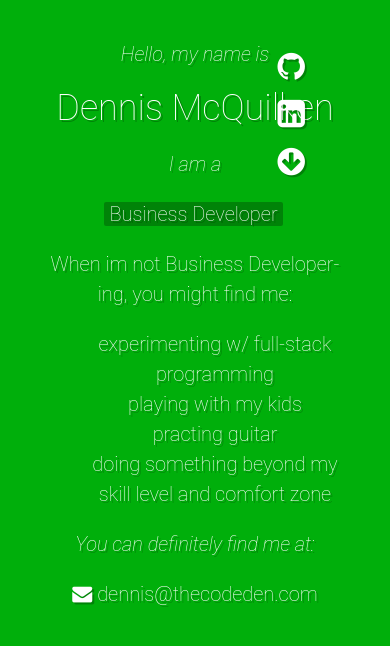
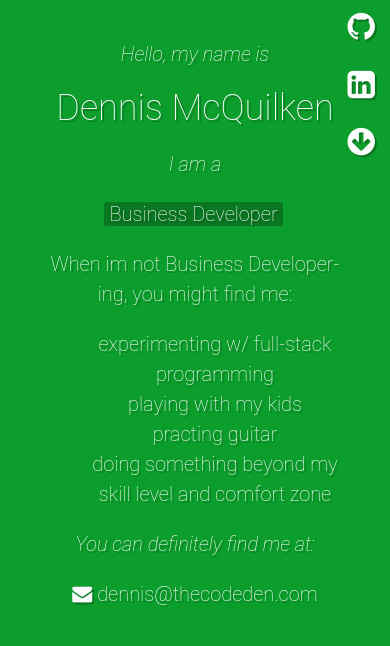
Before and after one commit to dmcquilken/thecodeden-public, a website: page www/index.html in a window 390 px wide. Drawn offline with nearby package versions, Linux system fonts and the light colour scheme; files whose address does not match are found by name.

Commit message:
changes for mobile layout

```diff
--- a/www/css/site.css
+++ b/www/css/site.css
@@ -18,7 +18,7 @@ body {
     line-height: 150%;
     text-shadow: 2px 2px rgba(0, 0, 0, .25);
     /*text-shadow: 0 1px 1px rgba(0, 0, 0, .25);*/
-    background-color: #00af0b;
+    background-color: #0c9e2c;
 }
 
 ul {
@@ -73,20 +73,17 @@ ul {
 }
 
 .header {
-  margin-right:20px;
     display: inline-flex;
+    text-align: right;
+    padding-top: 10%;
 }
 
-.header nav {
-  text-align: right;
-  margin: 50px;
-}
-
-.header nav li {
+.header li {
+    padding-top:.5em;
     padding-bottom: 15px;
 }
 
-.header nav a {
+.header a {
     color: #fff;
     font-size: 32px;
     margin-right: 10px;
@@ -95,16 +92,16 @@ ul {
     transition: font-size .25s
 }
 
-.header nav a i {
+.header a i {
     line-height: 32px!important
 }
 
-.header nav a:hover {
+.header a:hover {
     font-size: 58px;
     line-height: 32px!important
 }
 
-.header nav a:last-child {
+.header a:last-child {
     margin-right: 0
 }
 
--- a/www/index.html
+++ b/www/index.html
@@ -36,15 +36,13 @@
                     <p> <i>You can definitely find me at:</i> </p>
                     <p><i class="fa fa-envelope"></i>&nbsp;<a href="mailto:dennis@thecodeden.com">dennis@thecodeden.com</a></p>
                 </div>
-                <div class="col-xs-1 col-md-2">
+                <div class="col-xs-1 col-sm-1 col-md-1 col-lg-1">
                     <div class="pull-right header">
-                        <nav>
                             <ul>
                                 <li><a href="https://github.com/dmcquilken" title="visit my github profile"><i class="fa fa-github"></i></a></li>
                                 <li><a href="https://www.linkedin.com/in/dmcquilken" title="contact me on linkedin"><i class="fa fa-linkedin-square"></i></a></li>
                                 <li><a href="files/resume.pdf" title="download my resume"><i class="fa fa-arrow-circle-down"></i></a></li>
                             </ul>
-                        </nav>
                     </div>
                 </div>
             </div>
```
